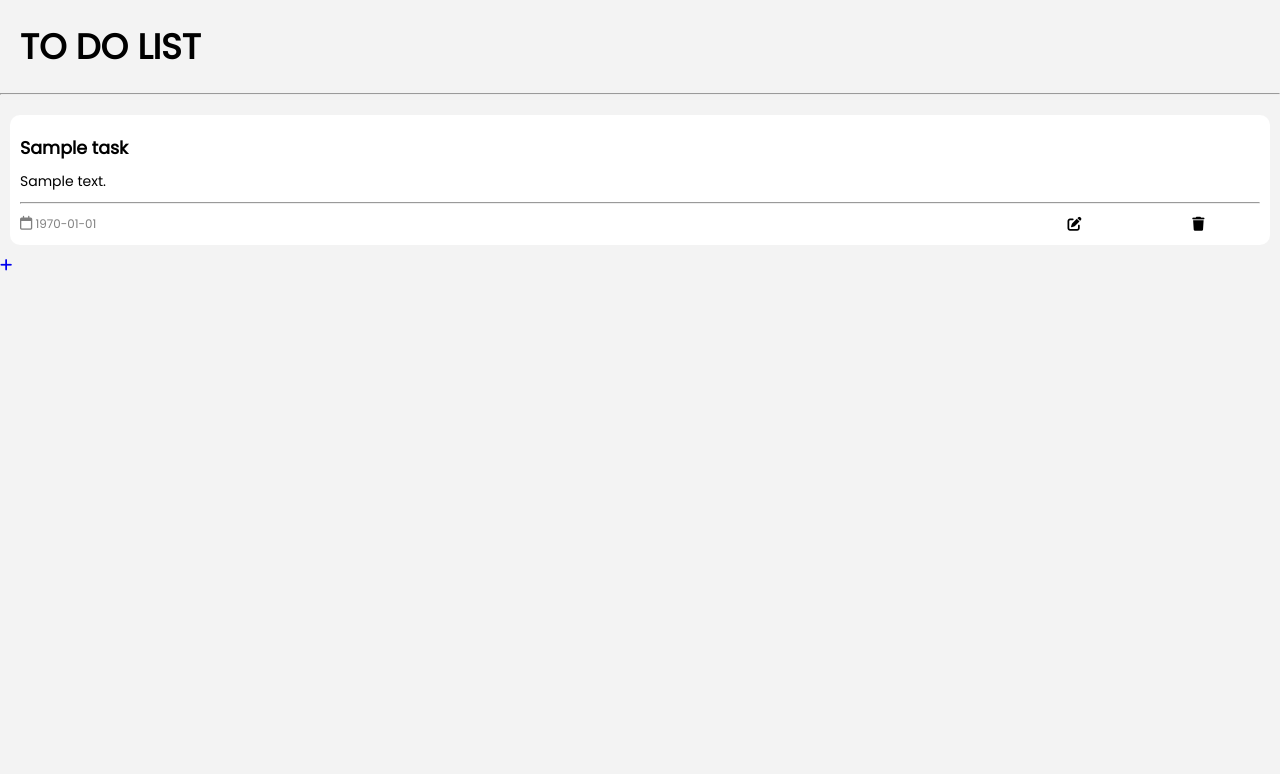
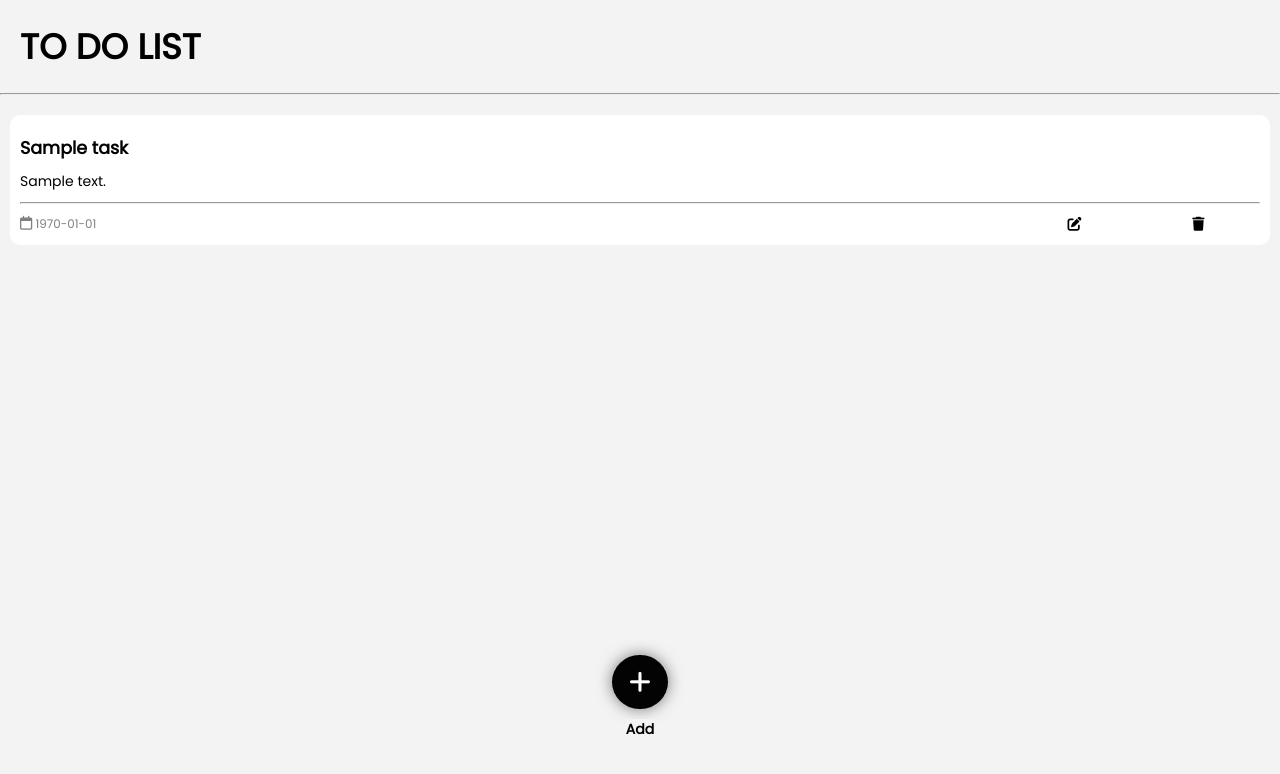
Before and after one commit to shehanrathnayake/To-do-list-web-app-using-MVC-architecture-PHP, a PHP site: page / in a window 1280 px wide. Shown: the top 774 px of the page. Run offline with PHP 8.4, Linux system fonts and the light colour scheme; tables that the repository leaves empty or names only in its code hold one stand-in row (values such as "Sample post"); some libraries are stand-ins or nearby versions.

Commit message:
Created UI for Add button

```diff
--- a/view/assets/dolist-style.css
+++ b/view/assets/dolist-style.css
@@ -35,3 +35,38 @@ p {margin-bottom: 10px;}
 .icons {width: 20%; display: flex; justify-content: space-around;}
 
 .icons a {color: var(--text-color);}
+
+.add {
+    position: absolute;
+    width: 100%;
+    display: flex;
+    flex-direction: column;
+    justify-content: center;
+    align-items: center;
+    bottom: 50px;
+    z-index: 1;
+
+}
+
+.add a {
+
+    display: flex;
+    align-items: center;
+    justify-content: center;
+    color: white;
+    text-decoration: none;
+    background: none;
+}
+
+.add .fa-solid {
+    width: fit-content;
+    height: fit-content;
+    font-size: 1.75rem;
+    padding: 15px 17px;
+    border-radius: 50%;
+    background-color: #040303;
+    box-shadow: 0px 0px 15px rgba(0, 0, 0, 0.5);
+    /* text-align: center; */
+}
+
+.add p {font-weight: bold; background-color: var(--primary-color);}
--- a/view/dolist.view.php
+++ b/view/dolist.view.php
@@ -65,6 +65,7 @@ error_reporting(E_ALL);
 
     <div class="add">
         <a class="" href="<?= $GLOBALS['site_url'] ?>/add"><i class="fa-solid fa-plus"></i></a>
+        <p>Add</p>
 
     </div>
 
```
